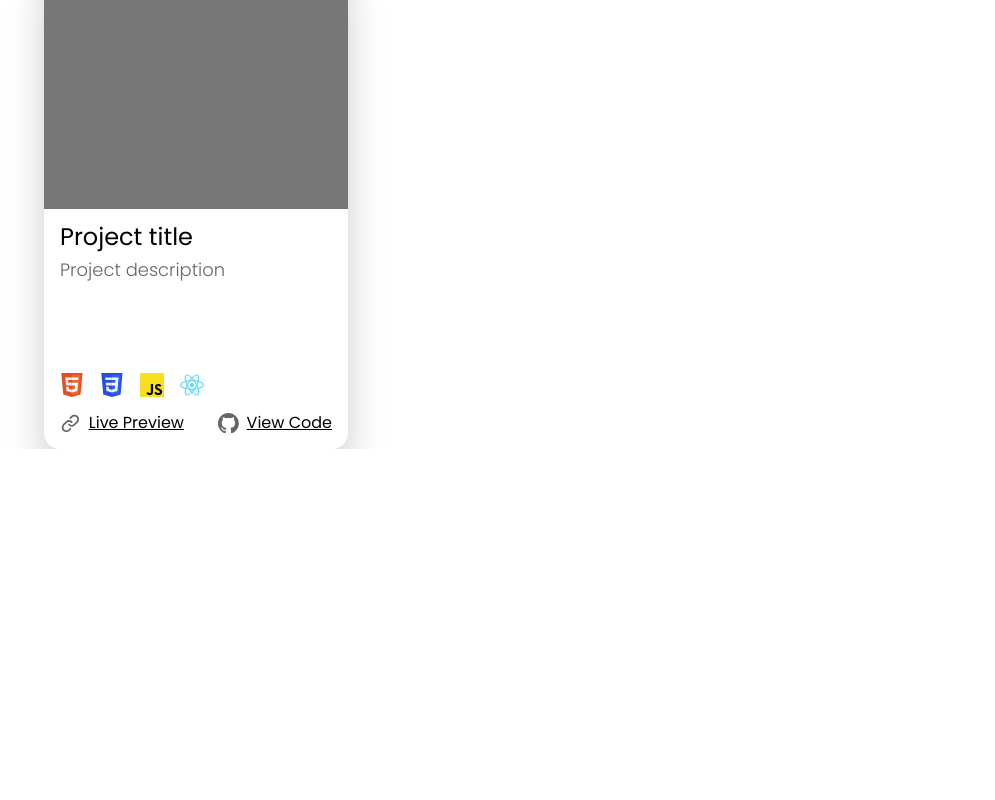
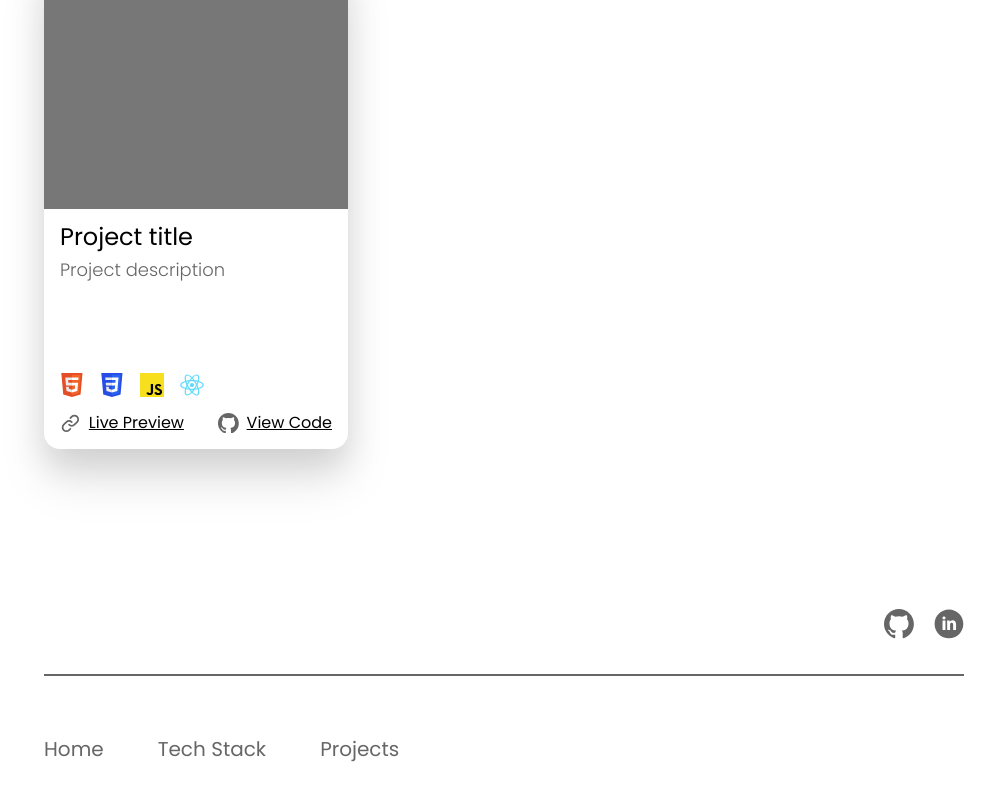
Before and after one commit to MatheusWeisheimer/Portfolio, a React (Create React App) app in the folder portfolio/: page / in a window 1280 px wide. Shown: the part 1846-2646 px from the top of the page, without its empty margins (136-1131 px from the left). Before the commit the page ends 2295 px from the top, so only its background shows below. Built offline with nearby package versions, Linux system fonts and the light colour scheme.

Commit message:
Create Footer component

```diff
--- a/portfolio/src/App.js
+++ b/portfolio/src/App.js
@@ -2,10 +2,11 @@ import './App.css';
 
 import { useState } from 'react';
 
-import Home from './components/Home/Home';
+import Home from './components/Home/Home'
 import Header from './components/Header/Header'
 import TechStack from './components/TechStack/TechStack'
-import Projects from './components/Projects/Projects';
+import Projects from './components/Projects/Projects'
+import Footer from './components/Footer/Footer';
 
 function App() {
   const [darkMode, setDarkMode] = useState(false)
@@ -23,6 +24,7 @@ function App() {
       <Home darkMode={darkMode}/>
       <TechStack darkMode={darkMode}/>
       <Projects darkMode={darkMode}/>
+      <Footer darkMode={darkMode}/>
     </div>
   );
 }
--- /dev/null
+++ b/portfolio/src/components/Footer/Footer.css
@@ -0,0 +1,27 @@
+.footer {
+    margin-top: 8em;
+}
+
+.footer_nav, .footer_contact {
+    display: flex;
+    align-items: center;
+}
+
+.footer_nav {
+    padding: 3em 0;
+    border-top: 2px solid;
+    font-size: 1.25rem;
+    line-height: 1.3em;
+    font-weight: medium;
+    gap: 2.7em;
+}
+
+.footer_nav > li {
+    cursor: pointer;
+}
+
+.footer_contact {
+    padding: 2em 0;
+    gap: 1.25rem;
+    justify-content: end;
+}
--- /dev/null
+++ b/portfolio/src/components/Footer/Footer.js
@@ -0,0 +1,42 @@
+import './Footer.css'
+import {DARKMODE_FILL, LIGHTMODE_FILL} from '../../utils/constants'
+import { Link, Element, animateScroll as scroll } from 'react-scroll'
+import ColoredIcon from '../icons/ColoredIcon'
+import UncoloredIcon from '../icons/UncoloredIcon'
+
+function Footer({darkMode}) {
+
+    return (
+        <footer className='footer'>
+            <div className="footer_contact">
+                <a href="https://github.com/MatheusWeisheimer" target="blank">
+                    <UncoloredIcon name="UncoloredGithub" width="1.87rem" darkMode={darkMode}/>
+                </a>
+                <a href="https://www.linkedin.com/in/matheus-weisheimer-30325a242/" target="blank">
+                    <UncoloredIcon name="UncoloredLinkedin" width="1.87rem" darkMode={darkMode}/>
+                </a>
+            </div>
+            <nav>
+                <ul className={`footer_nav ${darkMode ? "darkmode_content" : "lightmode_content"}`}>
+                    <li>
+                        <Link to="home" smooth={true} duration={500}>
+                            Home
+                        </Link>
+                    </li>
+                    <li>
+                        <Link to="tech_stack" smooth={true} duration={500}>
+                            Tech Stack
+                        </Link>
+                    </li>
+                    <li>
+                        <Link to="projects" smooth={true} duration={500}>
+                            Projects
+                        </Link>
+                    </li>
+                </ul>
+            </nav>
+        </footer>
+    )
+}
+
+export default Footer
```
